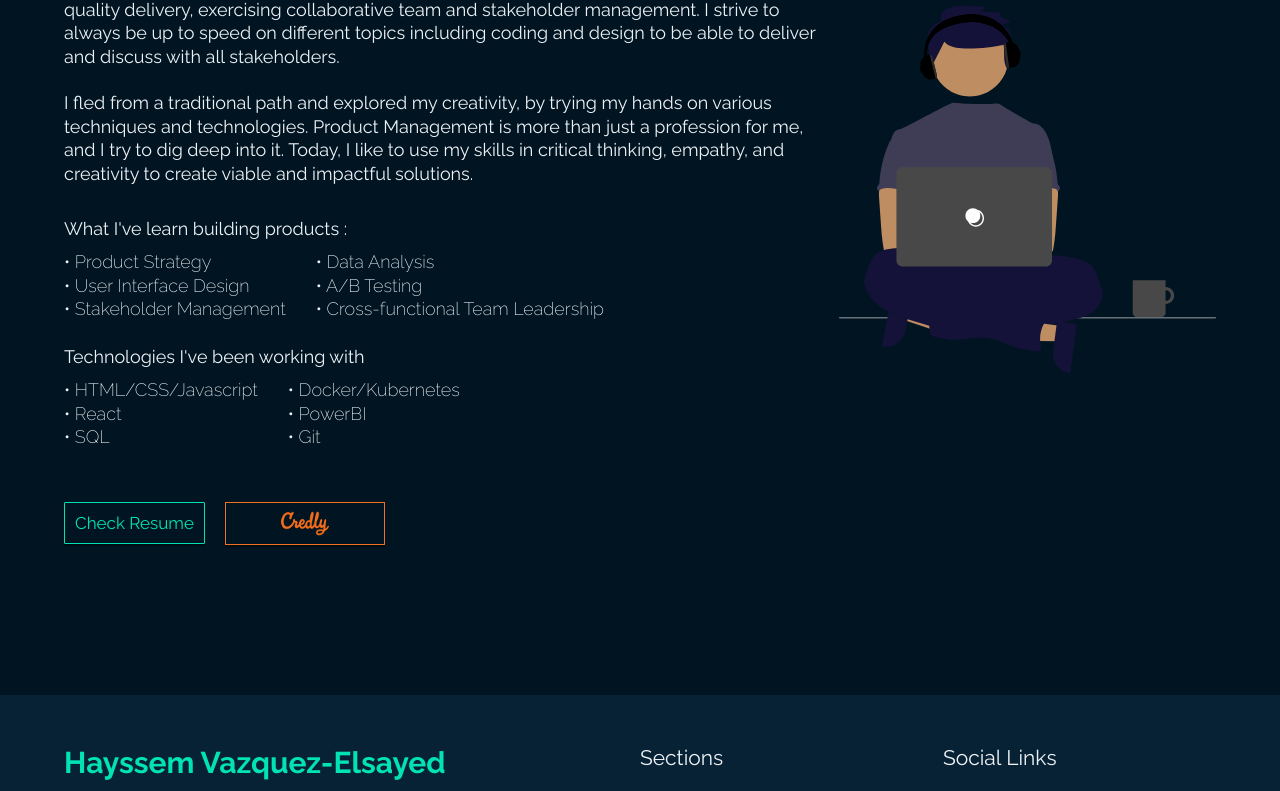
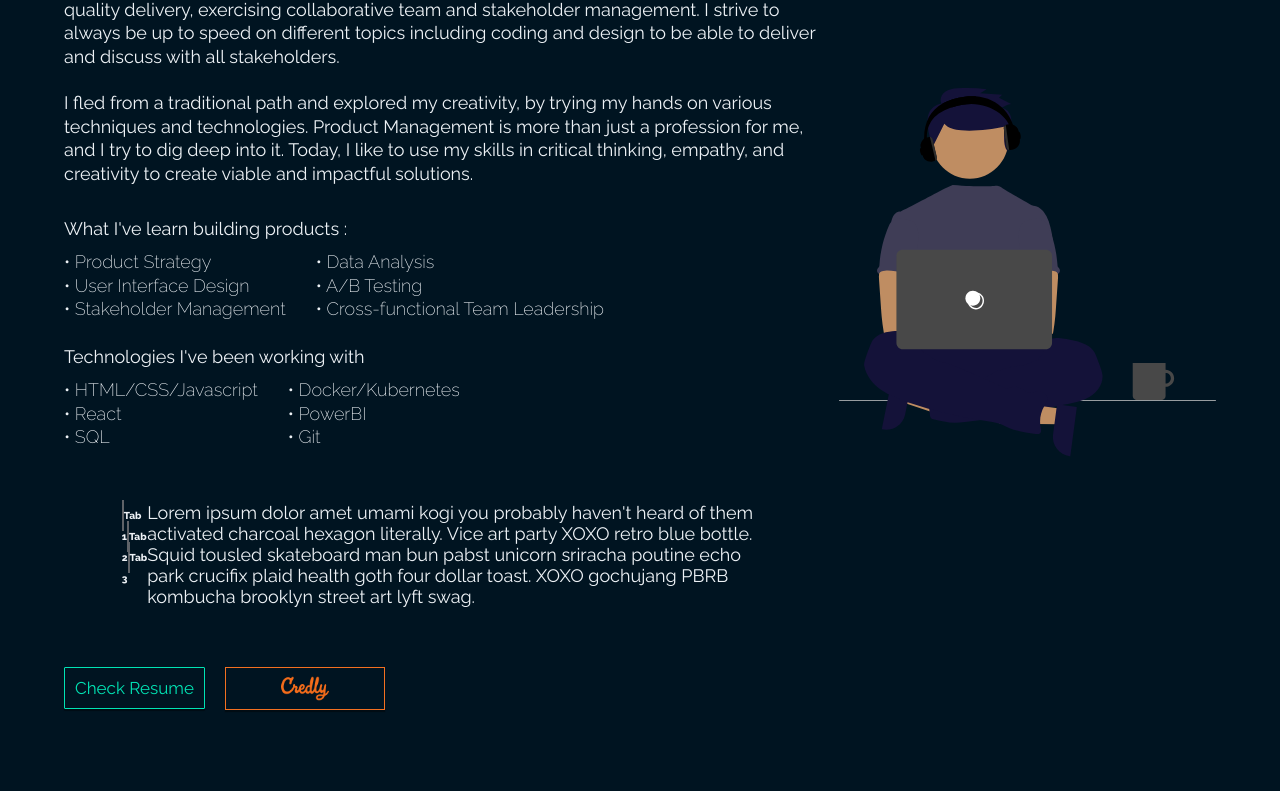
Before and after one commit to cuitlazotlac/portfolio-v3, a React (Create React App) app: page /about in a window 1280 px wide. Shown: the part 418-1209 px from the top of the page. Built offline with nearby package versions, Linux system fonts and the light colour scheme.

Commit message:
trying new contact banner

```diff
--- a/src/components/ContactBanner.jsx
+++ b/src/components/ContactBanner.jsx
@@ -1,11 +1,7 @@
 import React from "react";
 import styled from "styled-components";
 import Button from "./Button";
-// import PText from "./shared/PText";
-
 import { useTranslation } from "react-i18next";
-
-// import Typical from "../components/shared/Typical";
 
 export default function ContactBanner() {
   const { t } = useTranslation();
@@ -14,6 +10,7 @@ export default function ContactBanner() {
     <ContactBannerStyles>
       <div className="container">
         <div className="contactBanner__wrapper">
+          <div className="layer"></div>
           <p className="contactBanner__subheading">{t("Contact.Headline1")}</p>
           <h3 className="contactBanner__heading">
             {t("Contact.SectionTitle")}
@@ -29,21 +26,43 @@ const ContactBannerStyles = styled.div`
   padding: 5rem 0;
 
   .contactBanner__subheading {
+    position: relative;
     font-family: var(--stacks-font);
     font-weight: 200;
     font-size: 1.8rem;
-    /* color: var(--brand-color); */
   }
   .contactBanner__wrapper {
-    background-color: var(--secondary-color);
-
     border-radius: 1px;
     padding: 5rem 0rem;
     text-align: center;
+    position: relative;
+
+    &::before {
+      content: "";
+      background-image: url("https://media.giphy.com/media/2XrLfX86d7Nok/giphy.gif");
+      background-size: cover;
+      background-position: center;
+      position: absolute;
+      top: 0px;
+      right: 0px;
+      bottom: 0px;
+      left: 0px;
+      opacity: 0.75;
+    }
   }
+  .layer {
+    background-color: rgba(1, 227, 180, 0.37);
+    position: absolute;
+    top: 0;
+    left: 0;
+    width: 100%;
+    height: 100%;
+  }
+
   .contactBanner__heading {
     font-size: 4rem;
     margin-bottom: 2rem;
+    position: relative;
   }
   @media only screen and (max-width: 768px) {
     .contactBanner__heading {
--- a/src/pages/About.jsx
+++ b/src/pages/About.jsx
@@ -8,6 +8,7 @@ import AboutInfoItem from "../components/AboutInfoItem";
 import SectionTitle from "../components/shared/SectionTitle";
 import ExperienceInfoItem from "../components/ExperienceInfoItem";
 import CertificationInfoItem from "../components/CertificationInfoItem";
+import WorkExperienceSection from "../sections/WorkExperienceSection";
 
 import { useTranslation } from "react-i18next";
 
@@ -73,6 +74,7 @@ export default function About() {
                     </div>
                   </div>
                 </PText>
+                <WorkExperienceSection />
               </div>
               <div className="button_row">
                 <a
--- a/src/pages/Contact.jsx
+++ b/src/pages/Contact.jsx
@@ -1,5 +1,5 @@
 import React from "react";
-import ContactSection from "../components/ContactSection";
+import ContactSection from "../sections/ContactSection";
 
 export default function Contact() {
   return (
--- a/src/components/ContactSection.jsx
+++ b/src/sections/ContactSection.jsx
@@ -1,8 +1,8 @@
 import React from "react";
 import styled from "styled-components";
 
-import ContactInfoItem from "./ContactInfoItem";
-import SectionTitle from "./shared/SectionTitle";
+import ContactInfoItem from "../components/ContactInfoItem";
+import SectionTitle from "../components/shared/SectionTitle";
 
 import { FaGithub } from "react-icons/fa";
 import { FaLinkedin } from "react-icons/fa";
--- /dev/null
+++ b/src/sections/WorkExperienceSection.jsx
@@ -0,0 +1,146 @@
+import React, { useState } from "react";
+import styled from "styled-components";
+
+export default function WorkExperiencesSection() {
+  function handleClick(e) {
+    const target = e.target;
+    const tabNum = target.dataset.tab;
+    const activeTab = document.querySelector(".tabs .active");
+    const activeContent = document.querySelector(".content .visible");
+    const currentContent = document.querySelector(
+      `.content__section[data-tab='${tabNum}']`
+    );
+
+    if (!tabNum) {
+      return;
+    }
+
+    activeTab.classList.remove("active");
+    target.classList.add("active");
+    activeContent.classList.remove("visible");
+    currentContent.classList.add("visible");
+  }
+
+  const tabs = document.querySelector(".tabs");
+  if (tabs) {
+    tabs.addEventListener("click", (e) => handleClick(e));
+  }
+  return (
+    <WorkExperiencesStyles>
+      <div class="container">
+        <div class="tabs">
+          <a class="tab tab-1 active" href="#" data-tab="1">
+            Tab 1
+          </a>
+          <a class="tab tab-2" href="#" data-tab="2">
+            Tab 2
+          </a>
+          <a class="tab tab-3" href="#" data-tab="3">
+            Tab 3
+          </a>
+
+          <span class="highlighter"></span>
+        </div>
+
+        <div class="content">
+          <div class="content__section visible" data-tab="1">
+            <p>
+              Lorem ipsum dolor amet umami kogi you probably haven't heard of
+              them activated charcoal hexagon literally. Vice art party XOXO
+              retro blue bottle. Squid tousled skateboard man bun pabst unicorn
+              sriracha poutine echo park crucifix plaid health goth four dollar
+              toast. XOXO gochujang PBRB kombucha brooklyn street art lyft swag.
+            </p>
+          </div>
+
+          <div class="content__section" data-tab="2">
+            <p>
+              Wayfarers small batch brooklyn, pabst godard flannel blog
+              authentic fingerstache salvia disrupt kombucha pickled. Actually
+              hammock semiotics DIY cold-pressed lo-fi swag franzen chia
+              locavore. Biodiesel venmo irony, salvia shaman plaid photo booth
+              keffiyeh VHS slow-carb chillwave knausgaard vape occupy.
+            </p>
+          </div>
+
+          <div class="content__section" data-tab="3">
+            <p>
+              Gluten-free you probably haven't heard of them jianbing pitchfork
+              pabst. Kombucha occupy iPhone live-edge beard iceland freegan
+              small batch before they sold out DIY marfa chillwave sustainable
+              taiyaki bushwick. Meggings franzen kogi, next level fingerstache
+              +1 kitsch YOLO activated charcoal craft beer adaptogen twee.
+              Yuccie tumeric irony heirloom, shoreditch kinfolk swag
+              cold-pressed 90's chicharrones.
+            </p>
+          </div>
+        </div>
+      </div>
+    </WorkExperiencesStyles>
+  );
+}
+
+const WorkExperiencesStyles = styled.div`
+  .container {
+    position: relative;
+    margin: 20px auto;
+    padding: 20px;
+    display: flex;
+    align-items: flex-start;
+
+    .tabs {
+      display: block;
+      position: relative;
+      z-index: 3;
+      width: max-content;
+      font-size: 1.8rem;
+
+      .tab {
+        /* width: 100px; */
+        height: $tab-height;
+        text-align: center;
+        font-weight: bold;
+        font-size: 1rem;
+        font-weight: 800;
+        padding-top: 0.5rem;
+        padding-bottom: 1rem;
+        padding: 10px 0;
+        transition: all 0.25s ease;
+        border-left: 2px solid #5f6368;
+
+        &:hover {
+          color: $purple;
+        }
+
+        &.active {
+          color: $purple;
+        }
+      }
+    }
+
+    .content {
+      position: relative;
+      padding: 0 $spacing;
+
+      &__section {
+        position: absolute;
+        top: 0;
+        left: 0;
+        color: red;
+        opacity: 0;
+        z-index: 0;
+        transition: opacity 0s ease;
+
+        &.visible {
+          position: relative;
+          font-size: 1.8rem;
+          opacity: 1;
+          width: 100%;
+          height: auto;
+          transition: opacity 0.5s ease;
+          z-index: 2;
+        }
+      }
+    }
+  }
+`;
```
